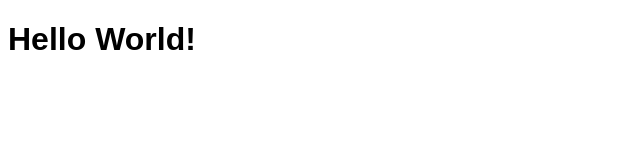
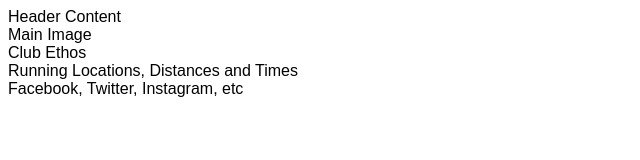
Before and after one commit to ogc1231/love-running, a plain HTML site: page index.html in a window 1280 px wide. Shown: the whole page, without its empty margins (0-640 px from the left). Drawn offline with Linux system fonts and the light colour scheme.

Commit message:
Add core structure for home page

```diff
--- a/index.html
+++ b/index.html
@@ -11,6 +11,10 @@
     <title>Love Running</title>
 </head>
 <body>
-    <h1>Hello World!</h1>
+    <header>Header Content</header>
+    <section>Main Image</section>
+    <section>Club Ethos</section>
+    <section>Running Locations, Distances and Times</section>
+    <footer>Facebook, Twitter, Instagram, etc</footer>
 </body>
 </html>
```
